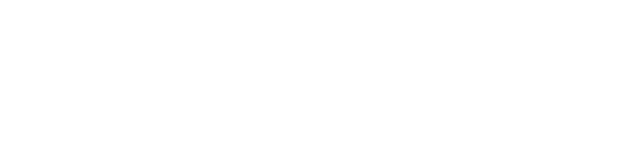
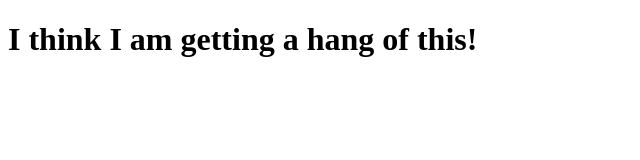
Before and after one commit to nsheikh23/codingdemo, a plain HTML site: page index.html in a window 1280 px wide. Shown: the whole page, without its empty margins (0-640 px from the left). Drawn offline with Linux system fonts and the light colour scheme.

Commit message:
Added header to the index.html

```diff
--- a/index.html
+++ b/index.html
@@ -7,6 +7,6 @@
     <title>Document</title>
 </head>
 <body>
-
+  <h1>I think I am getting a hang of this!</h1>
 </body>
 </html>
```
